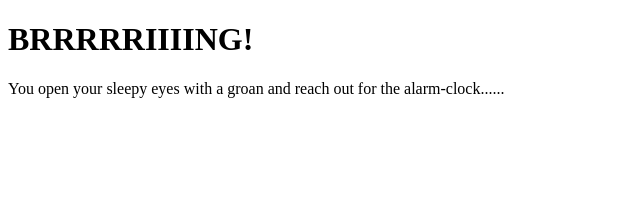
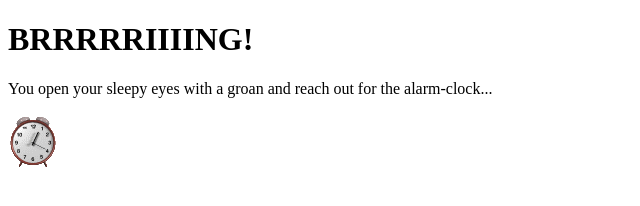
Before and after one commit to DesignNations/adventure, a plain HTML site: page beginning.html in a window 1280 px wide. Shown: the whole page, without its empty margins (0-640 px from the left). Drawn offline with Linux system fonts and the light colour scheme.

Commit message:
Update beginning.html

```diff
--- a/beginning.html
+++ b/beginning.html
@@ -4,8 +4,8 @@
 <body>
 
 <h1>BRRRRRIIIING!</h1>
-<p>You open your sleepy eyes with a groan and reach out for the alarm-clock......</p>
-<img src"images/alarm-clock.gif">
+<p>You open your sleepy eyes with a groan and reach out for the alarm-clock...</p>
+<img src="images/alarm-clock.gif" alt="w3schools.com" width="51" height="57">
 
 
 </body>
```
